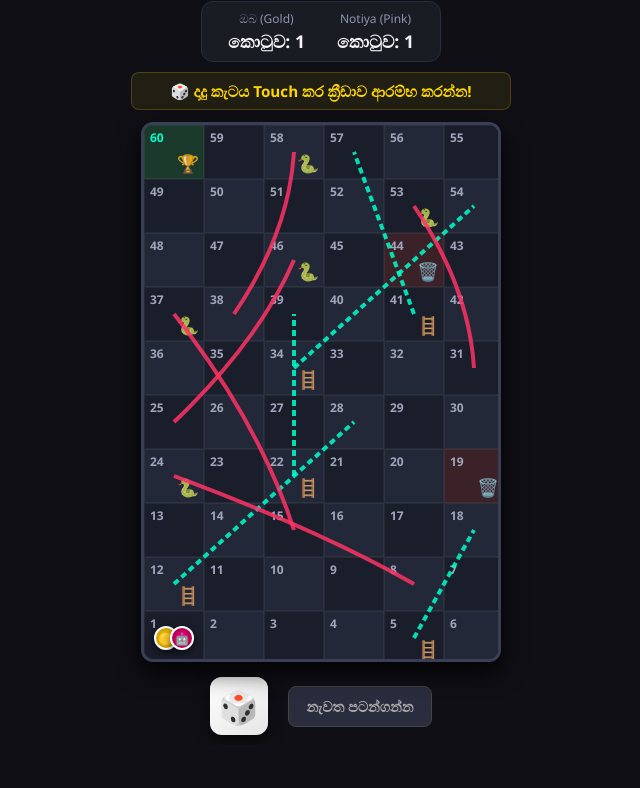
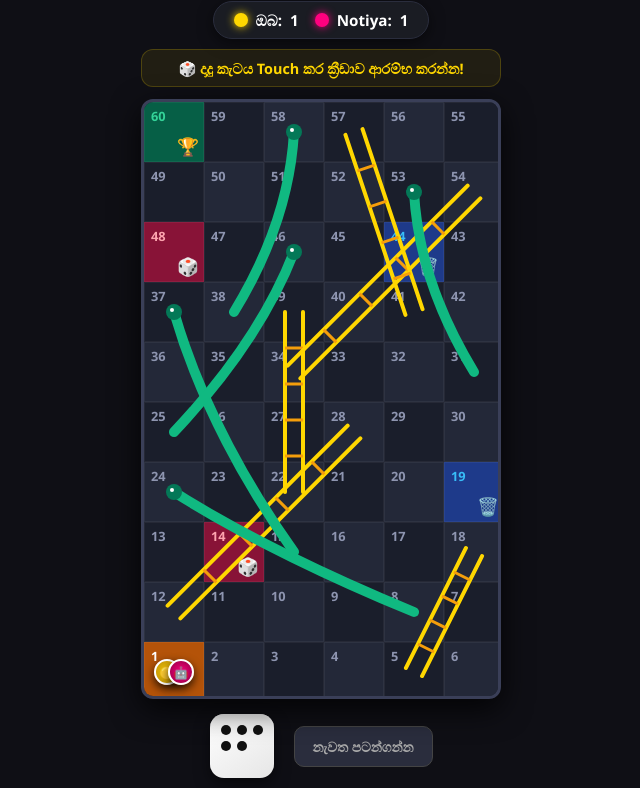
Before and after one commit to NotiyaReal/snake-and-ledders, a plain HTML site: page index.html in a window 1280 px wide. Shown: the part 65-853 px from the top of the page, without its empty margins (319-959 px from the left). Before the commit the page ends 810 px from the top, so only its background shows below. Drawn offline with Linux system fonts and the light colour scheme.

Commit message:
Update index.html

```diff
--- a/index.html
+++ b/index.html
@@ -3,7 +3,7 @@
 <head>
     <meta charset="UTF-8">
     <meta name="viewport" content="width=device-width, initial-scale=1.0">
-    <title>SNAKE & LADDER - Notiya AI</title>
+    <title>SNAKE & LADDER - Dark Neon Edition</title>
     <style>
         * { box-sizing: border-box; margin: 0; padding: 0; font-family: 'Segoe UI', Tahoma, Geneva, Verdana, sans-serif; }
         body {
@@ -16,6 +16,7 @@
             color: #fff;
             padding: 10px;
         }
+
         .title {
             font-size: 2.2rem;
             font-weight: 900;
@@ -29,20 +30,22 @@
 
         .scoreboard {
             display: flex;
-            gap: 12px;
+            gap: 16px;
             margin-bottom: 10px;
             background: #1a1c23;
-            padding: 8px 16px;
-            border-radius: 12px;
+            padding: 8px 20px;
+            border-radius: 20px;
             border: 1px solid #2a2d3d;
             text-align: center;
+            box-shadow: 0 4px 15px rgba(0,0,0,0.5);
         }
-        .score-box { padding: 0 10px; }
-        .score-box .label { font-size: 0.75rem; color: #8e95b0; margin-bottom: 2px; }
-        .score-box .val { font-size: 1.1rem; font-weight: bold; color: #f5f5f7; }
+        .score-box { display: flex; align-items: center; gap: 8px; font-weight: 700; font-size: 0.95rem; }
+        .dot { width: 14px; height: 14px; border-radius: 50%; display: inline-block; }
+        .dot.player { background: #ffd700; box-shadow: 0 0 8px #ffd700; }
+        .dot.ai { background: #ff007f; box-shadow: 0 0 8px #ff007f; }
 
         .tips-box {
-            font-size: 0.95rem;
+            font-size: 0.9rem;
             margin-bottom: 12px;
             color: #ffd700;
             font-weight: 600;
@@ -50,12 +53,12 @@
             text-align: center;
             padding: 6px 14px;
             background: rgba(255, 215, 0, 0.08);
-            border-radius: 8px;
+            border-radius: 12px;
             border: 1px solid rgba(255, 215, 0, 0.2);
             display: flex;
             align-items: center;
             justify-content: center;
-            max-width: 380px;
+            max-width: 360px;
             width: 100%;
         }
 
@@ -63,10 +66,10 @@
         .board-container {
             position: relative;
             width: 360px;
-            height: 540px; /* 6 cols x 10 rows (each 60px) */
+            height: 600px; /* 6 cols x 10 rows (each 60px x 60px) */
             background: #1e2230;
             border-radius: 12px;
-            box-shadow: 0 10px 25px rgba(0,0,0,0.8);
+            box-shadow: 0 10px 30px rgba(0,0,0,0.8);
             border: 3px solid #3a3f58;
             overflow: hidden;
         }
@@ -74,7 +77,7 @@
         .board-grid {
             display: grid;
             grid-template-columns: repeat(6, 60px);
-            grid-template-rows: repeat(10, 54px);
+            grid-template-rows: repeat(10, 60px);
             width: 100%;
             height: 100%;
         }
@@ -82,29 +85,31 @@
         .tile {
             position: relative;
             display: flex;
-            flex-direction: column;
             align-items: flex-start;
             justify-content: flex-start;
-            padding: 3px 5px;
-            font-size: 0.75rem;
+            padding: 4px 6px;
+            font-size: 0.8rem;
             font-weight: bold;
-            color: #a0a5ba;
+            color: #8e95b0;
             border: 1px solid rgba(255, 255, 255, 0.05);
         }
         .tile.even { background-color: #232838; }
         .tile.odd { background-color: #1a1e2b; }
-        .tile.bin-tile { background-color: #3b2228 !important; }
-        .tile.win-tile { background-color: #1b3a2b !important; color: #00ffcc; }
+
+        /* Special Tiles based on image logic */
+        .tile.start-tile { background-color: #b45309 !important; color: #fff; } /* Yellow Tile 1 */
+        .tile.bin-tile { background-color: #1e3a8a !important; color: #38bdf8; } /* Blue Tile */
+        .tile.dice-tile { background-color: #881337 !important; color: #fda4af; } /* Red Tile */
+        .tile.win-tile { background-color: #065f46 !important; color: #34d399; }
 
         .tile-icon {
             position: absolute;
             bottom: 3px;
             right: 4px;
             font-size: 1.1rem;
-            opacity: 0.85;
         }
 
-        /* Overlay SVG for Snakes and Ladders Connections */
+        /* Overlay SVG for Vector Snakes & Golden Ladders */
         .svg-overlay {
             position: absolute;
             top: 0;
@@ -118,30 +123,23 @@
         /* Player Tokens */
         .piece {
             position: absolute;
-            width: 24px;
-            height: 24px;
+            width: 26px;
+            height: 26px;
             border-radius: 50%;
             display: flex;
             align-items: center;
             justify-content: center;
             font-size: 0.75rem;
             font-weight: bold;
-            box-shadow: 0 3px 8px rgba(0,0,0,0.6);
+            box-shadow: 0 4px 10px rgba(0,0,0,0.8);
             transition: all 0.25s cubic-bezier(0.25, 1, 0.5, 1);
             z-index: 5;
-        }
-        .piece.player {
-            background: radial-gradient(circle, #ffd700, #b8860b);
-            color: #000;
             border: 2px solid #fff;
         }
-        .piece.ai {
-            background: radial-gradient(circle, #ff007f, #8b0042);
-            color: #fff;
-            border: 2px solid #fff;
-        }
+        .piece.player { background: radial-gradient(circle, #ffd700, #b8860b); color: #000; }
+        .piece.ai { background: radial-gradient(circle, #ff007f, #8b0042); color: #fff; }
 
-        /* Interactive Controls & Dice */
+        /* Controls & Dice */
         .controls {
             display: flex;
             align-items: center;
@@ -149,47 +147,45 @@
             margin-top: 15px;
         }
 
-        .dice-container {
-            display: flex;
-            flex-direction: column;
-            align-items: center;
+        .dice-3d {
+            width: 64px;
+            height: 64px;
+            background: linear-gradient(145deg, #ffffff, #e6e6e6);
+            border-radius: 14px;
+            box-shadow: 0 6px 15px rgba(0,0,0,0.5), inset 0 2px 2px rgba(255,255,255,0.8);
+            display: grid;
+            grid-template-columns: repeat(3, 1fr);
+            grid-template-rows: repeat(3, 1fr);
+            padding: 8px;
             cursor: pointer;
-        }
-
-        .dice {
-            width: 58px;
-            height: 58px;
-            background: linear-gradient(145deg, #ffffff, #e6e6e6);
-            color: #111;
-            border-radius: 12px;
-            display: flex;
-            align-items: center;
-            justify-content: center;
-            font-size: 2rem;
-            font-weight: bold;
-            box-shadow: 0 6px 15px rgba(0,0,0,0.5), inset 0 2px 2px rgba(255,255,255,0.8);
-            user-select: none;
             transition: transform 0.15s;
         }
-        .dice:active { transform: scale(0.92); }
-        .dice.rolling {
-            animation: spin 0.6s ease-in-out infinite;
+        .dice-3d:active { transform: scale(0.92); }
+        .dice-3d.rolling { animation: spin 0.5s ease-in-out infinite; }
+
+        .pip {
+            background-color: #111;
+            border-radius: 50%;
+            width: 10px;
+            height: 10px;
+            margin: auto;
+            display: none;
         }
 
         @keyframes spin {
             0% { transform: rotate(0deg) scale(1); }
-            50% { transform: rotate(180deg) scale(1.15); }
+            50% { transform: rotate(180deg) scale(1.1); }
             100% { transform: rotate(360deg) scale(1); }
         }
 
         .btn-reset {
             padding: 10px 18px;
-            font-size: 0.9rem;
+            font-size: 0.85rem;
             font-weight: bold;
             background: #2a2d3d;
             color: #aaa;
             border: 1px solid #444;
-            border-radius: 8px;
+            border-radius: 10px;
             cursor: pointer;
             transition: all 0.2s;
         }
@@ -201,8 +197,8 @@
     <h1 class="title">SNAKE & LADDER</h1>
 
     <div class="scoreboard">
-        <div class="score-box"><div class="label">ඔබ (Gold)</div><div class="val" id="playerPosText">කොටුව: 1</div></div>
-        <div class="score-box"><div class="label">Notiya (Pink)</div><div class="val" id="aiPosText">කොටුව: 1</div></div>
+        <div class="score-box"><span class="dot player"></span> ඔබ: <span id="playerPosText">1</span></div>
+        <div class="score-box"><span class="dot ai"></span> Notiya: <span id="aiPosText">1</span></div>
     </div>
 
     <div class="tips-box" id="tipsText">🎲 දාදු කැටය Touch කර ක්‍රීඩාව ආරම්භ කරන්න!</div>
@@ -211,14 +207,16 @@
         <div class="board-grid" id="boardGrid"></div>
         <svg class="svg-overlay" id="svgOverlay"></svg>
 
-        <!-- Player & AI Tokens -->
+        <!-- Player Tokens -->
         <div class="piece player" id="playerPiece">🟡</div>
         <div class="piece ai" id="aiPiece">🤖</div>
     </div>
 
     <div class="controls">
-        <div class="dice-container" onclick="handlePlayerRoll()">
-            <div class="dice" id="diceElem">🎲</div>
+        <div class="dice-3d" id="diceElem" onclick="handlePlayerRoll()">
+            <div class="pip" id="p1"></div><div class="pip" id="p2"></div><div class="pip" id="p3"></div>
+            <div class="pip" id="p4"></div><div class="pip" id="p5"></div><div class="pip" id="p6"></div>
+            <div class="pip" id="p7"></div><div class="pip" id="p8"></div><div class="pip" id="p9"></div>
         </div>
         <button class="btn-reset" onclick="resetGame()">නැවත පටන්ගන්න</button>
     </div>
@@ -228,10 +226,11 @@
         const ROWS = 10;
         const TOTAL_TILES = 60;
 
-        // Snakes, Ladders, and Bins map
+        // Ladders, Snakes, Bins & Extra Turn Tiles
         const LADDERS = { 5: 18, 12: 28, 22: 39, 34: 54, 41: 57 };
         const SNAKES = { 24: 8, 37: 15, 46: 25, 53: 31, 58: 38 };
         const BINS = [19, 44];
+        const EXTRA_DICE = [14, 48];
 
         let playerPos = 1;
         let aiPos = 1;
@@ -240,24 +239,43 @@
         let playerSkipTurn = false;
         let aiSkipTurn = false;
 
-        // Tile Coordinate calculations (Zigzag pattern)
+        const pipLayouts = {
+            1: [5],
+            2: [3, 7],
+            3: [3, 5, 7],
+            4: [1, 3, 7, 9],
+            5: [1, 3, 5, 7, 9],
+            6: [1, 3, 4, 6, 7, 9]
+        };
+
+        function showDiceValue(val) {
+            for (let i = 1; i <= 9; i++) {
+                document.getElementById(`p${i}`).style.display = "none";
+            }
+            if (pipLayouts[val]) {
+                pipLayouts[val].forEach(id => {
+                    document.getElementById(`p${id}`).style.display = "block";
+                });
+            }
+        }
+
         function getTileCoords(tileNum) {
             let zeroBased = tileNum - 1;
             let rowFromBottom = Math.floor(zeroBased / COLS);
             let col = zeroBased % COLS;
 
             if (rowFromBottom % 2 === 1) {
-                col = (COLS - 1) - col; // Reverse column on odd rows
+                col = (COLS - 1) - col;
             }
 
-            let gridRow = (ROWS - 1) - rowFromBottom; // Convert to top-down grid row
+            let gridRow = (ROWS - 1) - rowFromBottom;
             return { row: gridRow, col: col };
         }
 
         function getTileCenterPixel(tileNum) {
             let { row, col } = getTileCoords(tileNum);
             let tileWidth = 360 / COLS;
-            let tileHeight = 540 / ROWS;
+            let tileHeight = 600 / ROWS;
 
             return {
                 x: col * tileWidth + tileWidth / 2,
@@ -277,62 +295,112 @@
 
                     const tile = document.createElement("div");
                     tile.classList.add("tile", tileNum % 2 === 0 ? "even" : "odd");
-                    if (BINS.includes(tileNum)) tile.classList.add("bin-tile");
-                    if (tileNum === 60) tile.classList.add("win-tile");
+
+                    if (tileNum === 1) tile.classList.add("start-tile");
+                    else if (BINS.includes(tileNum)) tile.classList.add("bin-tile");
+                    else if (EXTRA_DICE.includes(tileNum)) tile.classList.add("dice-tile");
+                    else if (tileNum === 60) tile.classList.add("win-tile");
 
                     tile.innerText = tileNum;
 
-                    // Icons on board
+                    // Icons
                     const iconSpan = document.createElement("span");
                     iconSpan.classList.add("tile-icon");
-                    if (LADDERS[tileNum]) iconSpan.innerText = "🪜";
-                    else if (SNAKES[tileNum]) iconSpan.innerText = "🐍";
-                    else if (BINS.includes(tileNum)) iconSpan.innerText = "🗑️";
+                    if (BINS.includes(tileNum)) iconSpan.innerText = "🗑️";
+                    else if (EXTRA_DICE.includes(tileNum)) iconSpan.innerText = "🎲";
                     else if (tileNum === 60) iconSpan.innerText = "🏆";
 
                     tile.appendChild(iconSpan);
                     gridElem.appendChild(tile);
                 }
             }
-            drawConnections();
+            drawGraphics();
             updatePiecePositions();
+            showDiceValue(5);
         }
 
-        function drawConnections() {
+        function drawGraphics() {
             const svg = document.getElementById("svgOverlay");
             svg.innerHTML = "";
 
-            // Draw Ladders (Green Lines)
+            // Golden Ladders
             for (let start in LADDERS) {
                 let p1 = getTileCenterPixel(parseInt(start));
                 let p2 = getTileCenterPixel(LADDERS[start]);
 
-                let line = document.createElementNS("http://www.w3.org/2000/svg", "line");
-                line.setAttribute("x1", p1.x); line.setAttribute("y1", p1.y);
-                line.setAttribute("x2", p2.x); line.setAttribute("y2", p2.y);
-                line.setAttribute("stroke", "#00ffcc");
-                line.setAttribute("stroke-width", "4");
-                line.setAttribute("stroke-dasharray", "6,4");
-                line.setAttribute("opacity", "0.85");
-                svg.appendChild(line);
+                let dx = p2.x - p1.x;
+                let dy = p2.y - p1.y;
+                let angle = Math.atan2(dy, dx);
+                let pAngle = angle + Math.PI / 2;
+
+                let offset = 9;
+                let rx1 = p1.x + offset * Math.cos(pAngle), ry1 = p1.y + offset * Math.sin(pAngle);
+                let rx2 = p2.x + offset * Math.cos(pAngle), ry2 = p2.y + offset * Math.sin(pAngle);
+                let lx1 = p1.x - offset * Math.cos(pAngle), ly1 = p1.y - offset * Math.sin(pAngle);
+                let lx2 = p2.x - offset * Math.cos(pAngle), ly2 = p2.y - offset * Math.sin(pAngle);
+
+                // Side Rails
+                [ [rx1, ry1, rx2, ry2], [lx1, ly1, lx2, ly2] ].forEach(([x1,y1,x2,y2]) => {
+                    let rail = document.createElementNS("http://www.w3.org/2000/svg", "line");
+                    rail.setAttribute("x1", x1); rail.setAttribute("y1", y1);
+                    rail.setAttribute("x2", x2); rail.setAttribute("y2", y2);
+                    rail.setAttribute("stroke", "#ffd700");
+                    rail.setAttribute("stroke-width", "4");
+                    rail.setAttribute("stroke-linecap", "round");
+                    svg.appendChild(rail);
+                });
+
+                // Rungs
+                let steps = 5;
+                for (let i = 1; i < steps; i++) {
+                    let t = i / steps;
+                    let rungX1 = lx1 + t * (lx2 - lx1);
+                    let rungY1 = ly1 + t * (ly2 - ly1);
+                    let rungX2 = rx1 + t * (rx2 - rx1);
+                    let rungY2 = ry1 + t * (ry2 - ry1);
+
+                    let rung = document.createElementNS("http://www.w3.org/2000/svg", "line");
+                    rung.setAttribute("x1", rungX1); rung.setAttribute("y1", rungY1);
+                    rung.setAttribute("x2", rungX2); rung.setAttribute("y2", rungY2);
+                    rung.setAttribute("stroke", "#f59e0b");
+                    rung.setAttribute("stroke-width", "3");
+                    svg.appendChild(rung);
+                }
             }
 
-            // Draw Snakes (Red Curves)
+            // Green Snakes
             for (let start in SNAKES) {
-                let p1 = getTileCenterPixel(parseInt(start));
-                let p2 = getTileCenterPixel(SNAKES[start]);
+                let head = getTileCenterPixel(parseInt(start));
+                let tail = getTileCenterPixel(SNAKES[start]);
 
-                let midX = (p1.x + p2.x) / 2 + 25;
-                let midY = (p1.y + p2.y) / 2;
+                let midX = (head.x + tail.x) / 2 + (head.x > tail.x ? 25 : -25);
+                let midY = (head.y + tail.y) / 2;
 
+                // Snake Body
                 let path = document.createElementNS("http://www.w3.org/2000/svg", "path");
-                let d = `M ${p1.x} ${p1.y} Q ${midX} ${midY} ${p2.x} ${p2.y}`;
+                let d = `M ${head.x} ${head.y} Q ${midX} ${midY} ${tail.x} ${tail.y}`;
                 path.setAttribute("d", d);
-                path.setAttribute("stroke", "#ff3366");
-                path.setAttribute("stroke-width", "4");
+                path.setAttribute("stroke", "#10b981");
+                path.setAttribute("stroke-width", "10");
                 path.setAttribute("fill", "none");
-                path.setAttribute("opacity", "0.85");
+                path.setAttribute("stroke-linecap", "round");
                 svg.appendChild(path);
+
+                // Snake Head
+                let headElem = document.createElementNS("http://www.w3.org/2000/svg", "circle");
+                headElem.setAttribute("cx", head.x);
+                headElem.setAttribute("cy", head.y);
+                headElem.setAttribute("r", "8");
+                headElem.setAttribute("fill", "#047857");
+                svg.appendChild(headElem);
+
+                // Snake Eye
+                let eye = document.createElementNS("http://www.w3.org/2000/svg", "circle");
+                eye.setAttribute("cx", head.x - 2);
+                eye.setAttribute("cy", head.y - 2);
+                eye.setAttribute("r", "2");
+                eye.setAttribute("fill", "#ffffff");
+                svg.appendChild(eye);
             }
         }
 
@@ -343,16 +411,15 @@
             const pPiece = document.getElementById("playerPiece");
             const aPiece = document.getElementById("aiPiece");
 
-            // Offset tokens slightly if on the same tile
             let sameTile = playerPos === aiPos;
-            pPiece.style.left = `${p1.x - 12 - (sameTile ? 8 : 0)}px`;
-            pPiece.style.top = `${p1.y - 12}px`;
+            pPiece.style.left = `${p1.x - 13 - (sameTile ? 7 : 0)}px`;
+            pPiece.style.top = `${p1.y - 13}px`;
 
-            aPiece.style.left = `${p2.x - 12 + (sameTile ? 8 : 0)}px`;
-            aPiece.style.top = `${p2.y - 12}px`;
+            aPiece.style.left = `${p2.x - 13 + (sameTile ? 7 : 0)}px`;
+            aPiece.style.top = `${p2.y - 13}px`;
 
-            document.getElementById("playerPosText").innerText = `කොටුව: ${playerPos}`;
-            document.getElementById("aiPosText").innerText = `කොටුව: ${aiPos}`;
+            document.getElementById("playerPosText").innerText = playerPos;
+            document.getElementById("aiPosText").innerText = aiPos;
         }
 
         const sleep = (ms) => new Promise(res => setTimeout(res, ms));
@@ -360,15 +427,14 @@
         async function rollDiceAnimation() {
             const diceElem = document.getElementById("diceElem");
             diceElem.classList.add("rolling");
-            const faces = ["⚀", "⚁", "⚂", "⚃", "⚄", "⚅"];
 
+            let rollVal = 1;
             for (let i = 0; i < 6; i++) {
-                diceElem.innerText = faces[Math.floor(Math.random() * 6)];
-                await sleep(80);
+                rollVal = Math.floor(Math.random() * 6) + 1;
+                showDiceValue(rollVal);
+                await sleep(70);
             }
 
-            let rollVal = Math.floor(Math.random() * 6) + 1;
-            diceElem.innerText = faces[rollVal - 1];
             diceElem.classList.remove("rolling");
             return rollVal;
         }
@@ -399,12 +465,12 @@
             if (roll === 6) {
                 setTip("🎲 6 වැටුණා! ඔබට තවත් වාරයක් හිමිවේ!");
                 isBusy = false;
-                return; // Extra turn for rolling 6
+                return;
             }
 
             isPlayerTurn = false;
             isBusy = false;
-            setTimeout(aiTurn, 1200); // AI speed controlled (1.2s delay)
+            setTimeout(aiTurn, 1200);
         }
 
         async function aiTurn() {
@@ -434,7 +500,7 @@
             if (roll === 6) {
                 setTip("🎲 Notiya ට 6 වැටුණා! Notiya ට නැවත වාරයක් හිමිවේ!");
                 isBusy = false;
-                setTimeout(aiTurn, 1200); // Extra turn for AI
+                setTimeout(aiTurn, 1200);
                 return;
             }
 
@@ -446,7 +512,6 @@
         async function movePlayerStepByStep(who, steps) {
             let current = (who === 'player') ? playerPos : aiPos;
 
-            // Target check (Exact roll not strictly required, but stopping at 60)
             for (let i = 0; i < steps; i++) {
                 if (current + 1 > TOTAL_TILES) break;
                 current++;
@@ -455,10 +520,9 @@
                 else aiPos = current;
 
                 updatePiecePositions();
-                await sleep(220); // Step movement animation
+                await sleep(200);
             }
 
-            // Check Win
             if (current === TOTAL_TILES) {
                 if (who === 'player') {
                     setTip("🏆 සුබ පැතුම්! ඔබ තරඟය ජයග්‍රහණය කළා! 🎉");
@@ -471,7 +535,7 @@
 
             // Check Ladder
             if (LADDERS[current]) {
-                await sleep(300);
+                await sleep(250);
                 setTip(who === 'player' ? "🪜 නියමයි! ඉනිමඟෙන් උඩට නැඟුණා!" : "🪜 Notiya ඉනිමඟෙන් උඩට නැඟුණා!");
                 current = LADDERS[current];
                 if (who === 'player') playerPos = current;
@@ -481,7 +545,7 @@
             }
             // Check Snake
             else if (SNAKES[current]) {
-                await sleep(300);
+                await sleep(250);
                 setTip(who === 'player' ? "🐍 අපොයි! නයාට අසුවී පහළට වැටුණා!" : "🐍 Notiya නයාට අසුවී පහළට වැටුණා!");
                 current = SNAKES[current];
                 if (who === 'player') playerPos = current;
@@ -491,11 +555,25 @@
             }
             // Check Bin
             else if (BINS.includes(current)) {
-                await sleep(300);
+                await sleep(250);
                 setTip(who === 'player' ? "🗑️ Bin එකට වැටුණා! ඔබේ මීළඟ වාරය අහිමි වේ." : "🗑️ Notiya Bin එකට වැටුණා! Notiya ගේ මීළඟ වාරය අහිමි වේ.");
                 if (who === 'player') playerSkipTurn = true;
                 else aiSkipTurn = true;
+                await sleep(400);
+            }
+            // Check Extra Dice Tile
+            else if (EXTRA_DICE.includes(current)) {
+                await sleep(250);
+                setTip(who === 'player' ? "🎲 Dice කොටුවට ආවා! ඔබට තවත් අමතර වාරයක් හිමිවේ!" : "🎲 Notiya Dice කොටුවට ආවා! Notiya ට අමතර වාරයක් හිමිවේ!");
                 await sleep(500);
+                if (who === 'player') {
+                    isBusy = false;
+                    return true; // Keep player turn
+                } else {
+                    isBusy = false;
+                    setTimeout(aiTurn, 1200);
+                    return true;
+                }
             }
 
             return false;
@@ -514,10 +592,11 @@
             aiSkipTurn = false;
             setTip("🎲 දාදු කැටය Touch කර ක්‍රීඩාව ආරම්භ කරන්න!");
             updatePiecePositions();
+            showDiceValue(5);
         }
 
-        window.addEventListener('resize', drawConnections);
+        window.addEventListener('resize', drawGraphics);
         createBoard();
     </script>
 </body>
-</html>
+    </html>
```
